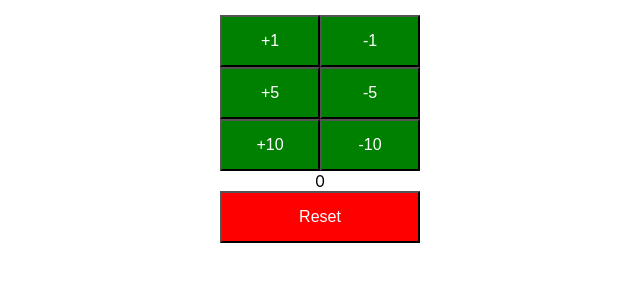
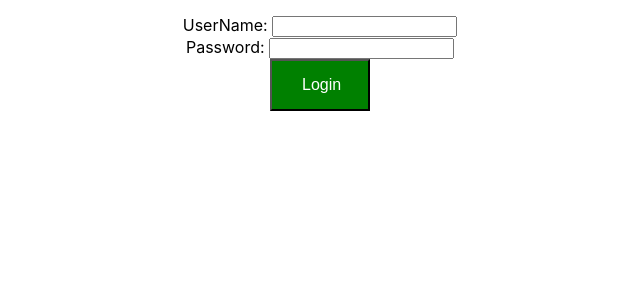
Before and after one commit to Saurabh7064/todo-app-react, a React (Create React App) app: page / in a window 1280 px wide. Shown: the top 300 px of the page, without its empty margins (320-960 px from the left). Built offline with nearby package versions, Linux system fonts and the light colour scheme.

Commit message:
30. Step 02 - Getting Started with Login Component

```diff
--- a/src/App.js
+++ b/src/App.js
@@ -5,6 +5,7 @@
 import React, { Component } from 'react';
 import './App.css';
 import Counter from "./components/counters/Counter";
+import TodoApp from "./components/todo/TodoApp";
 
 
 
@@ -12,12 +13,15 @@
     render() {
         return (
             <div className="App">
-                <Counter></Counter>
+                {/*<Counter></Counter>*/}
+            <TodoApp/>
             </div>
         );
     }
 }
-    export default App;
+
+export default App;
+
 class LearningComponents extends Component {
     render() {
         return (
--- /dev/null
+++ b/src/components/todo/TodoApp.jsx
@@ -0,0 +1,25 @@
+import React, {Component} from "react";
+
+class TodoApp extends Component{
+    render() {
+        return(
+            <div className="TodoApp">
+                <LoginComponent></LoginComponent>
+            </div>
+      )
+    }
+}
+
+class LoginComponent extends Component{
+    render() {
+        return(
+            <div>
+                UserName: <input type="text" name="username"/><br/>
+                Password: <input type="password" name="password"/><br/>
+                <button>Login</button>
+            </div>
+        )
+    }
+}
+
+export default TodoApp
```
